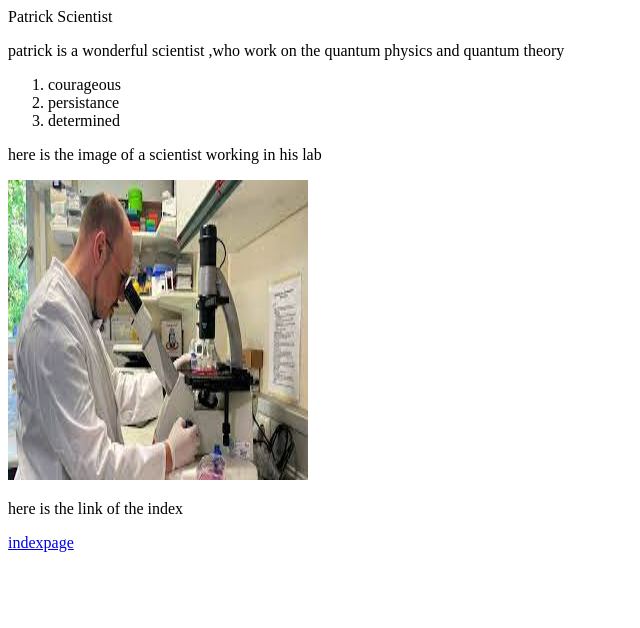
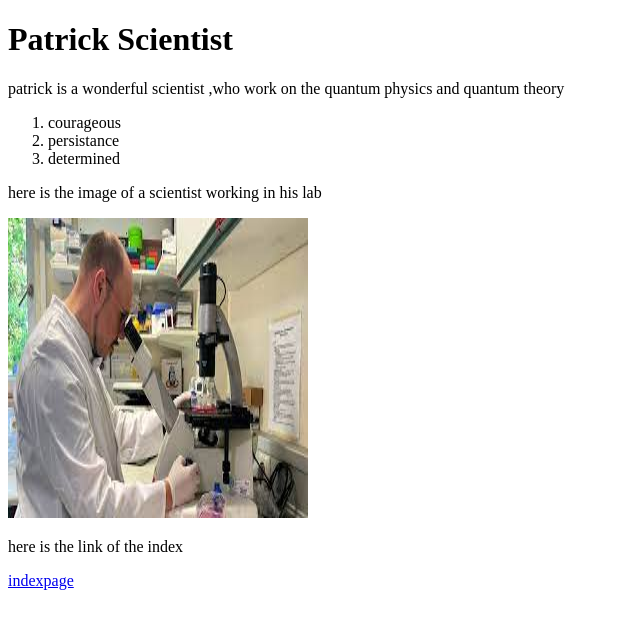
Before and after one commit to 44-563-WebApps-F23/44563-webapps-f23-assignment3-PRATHAP4422, a plain HTML site: page bonus.html in a window 1280 px wide. Shown: the whole page, without its empty margins (0-640 px from the left). Drawn offline with Linux system fonts and the light colour scheme.

Commit message:
all pages pushed at a time

```diff
--- a/bonus.html
+++ b/bonus.html
@@ -4,7 +4,7 @@
         <title> Creating bonus page </title>
     </head>
     <body>
-        <h>Patrick Scientist</h>
+        <h1>Patrick Scientist</h1>
         <p>patrick is a wonderful scientist ,who work on the quantum physics and quantum theory </p>
         <ol>
             <li>courageous</li>
```
Also changed, not shown: index.html (+1 -0 lines).
